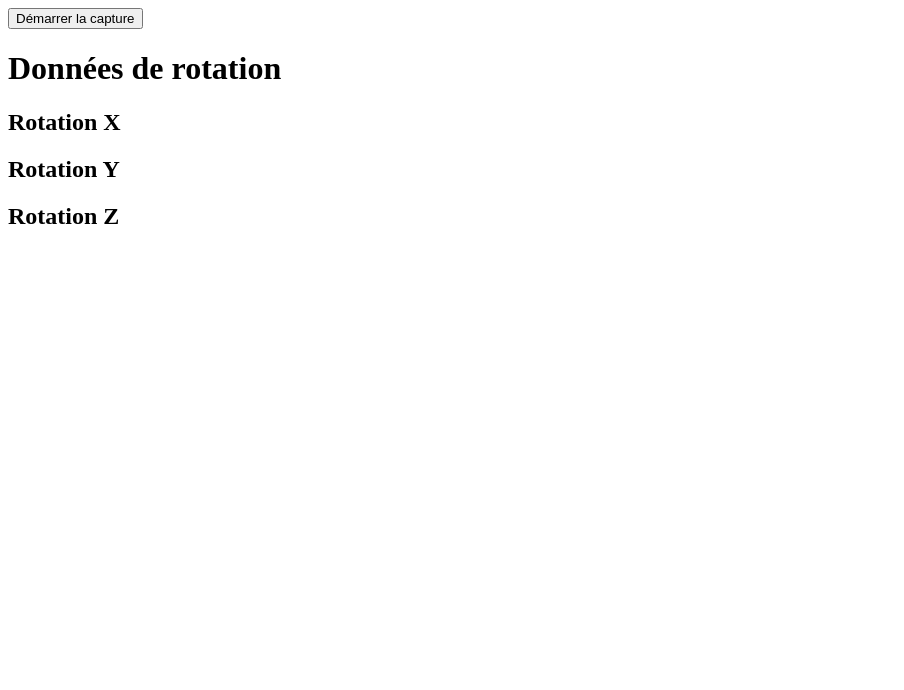
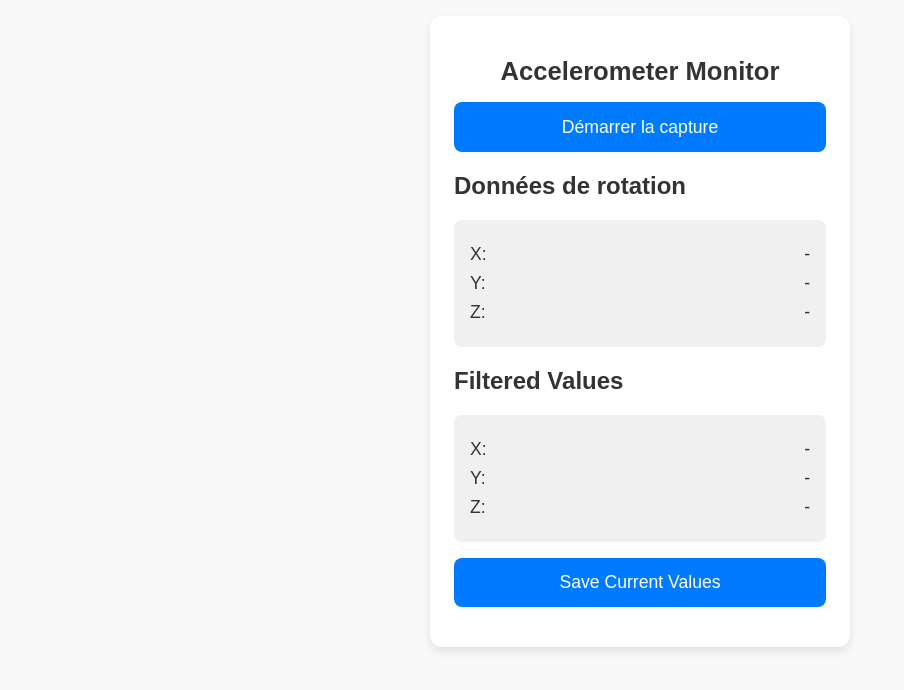
Before and after one commit to guiray/mobile-sensor-node-red, a plain HTML site: page public/index.html in a window 1280 px wide. Shown: the whole page, without its empty margins (0-904 px from the left). Drawn offline with Linux system fonts and the light colour scheme.

Commit message:
interface utilisateur

```diff
--- /dev/null
+++ b/public/css/style.css
@@ -0,0 +1,84 @@
+/* Base styles */
+body {
+  font-family: sans-serif;
+  background: #f9f9f9;
+  color: #333;
+  margin: 0;
+  padding: 1rem;
+  display: flex;
+  justify-content: center;
+  align-items: flex-start;
+  min-height: 100vh;
+}
+
+.container {
+  background: #fff;
+  border-radius: 12px;
+  padding: 1.5rem;
+  width: 100%;
+  max-width: 420px;
+  box-shadow: 0 4px 10px rgba(0,0,0,0.1);
+  box-sizing: border-box;
+}
+
+h1 {
+  text-align: center;
+  font-size: 1.6rem;
+  margin-bottom: 1rem;
+}
+
+button {
+  display: block;
+  width: 100%;
+  margin: 1rem 0;
+  padding: 0.9rem;
+  font-size: 1.1rem;
+  background: #007BFF;
+  color: white;
+  border: none;
+  border-radius: 8px;
+  cursor: pointer;
+  transition: background 0.2s ease;
+}
+
+button:hover {
+  background: #0056b3;
+}
+
+.values-section {
+  margin: 1rem 0;
+}
+
+.values {
+  background: #f0f0f0;
+  border-radius: 8px;
+  padding: 1rem;
+  margin-bottom: 1rem;
+}
+
+.values p {
+  margin: 0.5rem 0;
+  font-size: 1.1rem;
+  display: flex;
+  justify-content: space-between;
+}
+
+/* Responsive tweaks */
+@media screen and (max-width: 480px) {
+  h1 {
+    font-size: 1.4rem;
+  }
+
+  button {
+    font-size: 1rem;
+    padding: 0.75rem;
+  }
+
+  .values p {
+    font-size: 1rem;
+  }
+
+  .container {
+    padding: 1rem;
+  }
+}
--- a/public/index.html
+++ b/public/index.html
@@ -3,19 +3,34 @@
 <head>
     <meta charset="UTF-8" />
     <title>Device Motion Test</title>
+    <link rel="stylesheet" href="css/style.css">
+    <script src="js/script.js"></script>
+    <meta name="viewport" content="width=device-width, initial-scale=1.0">
 
-    <script src="js/script.js"></script>
 </head>
 <body>
-    <button onclick="requestDeviceOrientation()">Démarrer la capture</button>
+    <div class="container">
+        <h1>Accelerometer Monitor</h1>
+        <button onclick="requestDeviceOrientation()">Démarrer la capture</button>
 
-    <h1>Données de rotation</h1>
-    <h2>Rotation X</h2>
-    <p id="rotationX"></p>
-    <h2>Rotation Y</h2>
-    <p id="rotationY"></p>
-    <h2>Rotation Z</h2>
-    <p id="rotationZ"></p>
-    <p></p>
+        <div class="values-section">
+            <h2>Données de rotation</h2>
+            <div class="values">
+                <p>X: <span id="rotationX">-</span></p>
+                <p>Y: <span id="rotationY">-</span></p>
+                <p>Z: <span id="rotationZ">-</span></p>
+            </div>
+
+            <h2>Filtered Values</h2>
+            <div class="values">
+                <p>X: <span id="filteredX">-</span></p>
+                <p>Y: <span id="filteredY">-</span></p>
+                <p>Z: <span id="filteredZ">-</span></p>
+            </div>
+        </div>
+
+        <button onclick="requestSaveValues()">Save Current Values</button>
+    </div>
+
 </body>
 </html>
--- a/public/js/script.js
+++ b/public/js/script.js
@@ -37,3 +37,11 @@ function handleOrientation(e)
         z: z
     }));
 }
+
+function requestSaveValues()
+{
+    socket.send(JSON.stringify({
+        type: "save-request",
+        timestamp: Date.now()
+    }));
+}
```
